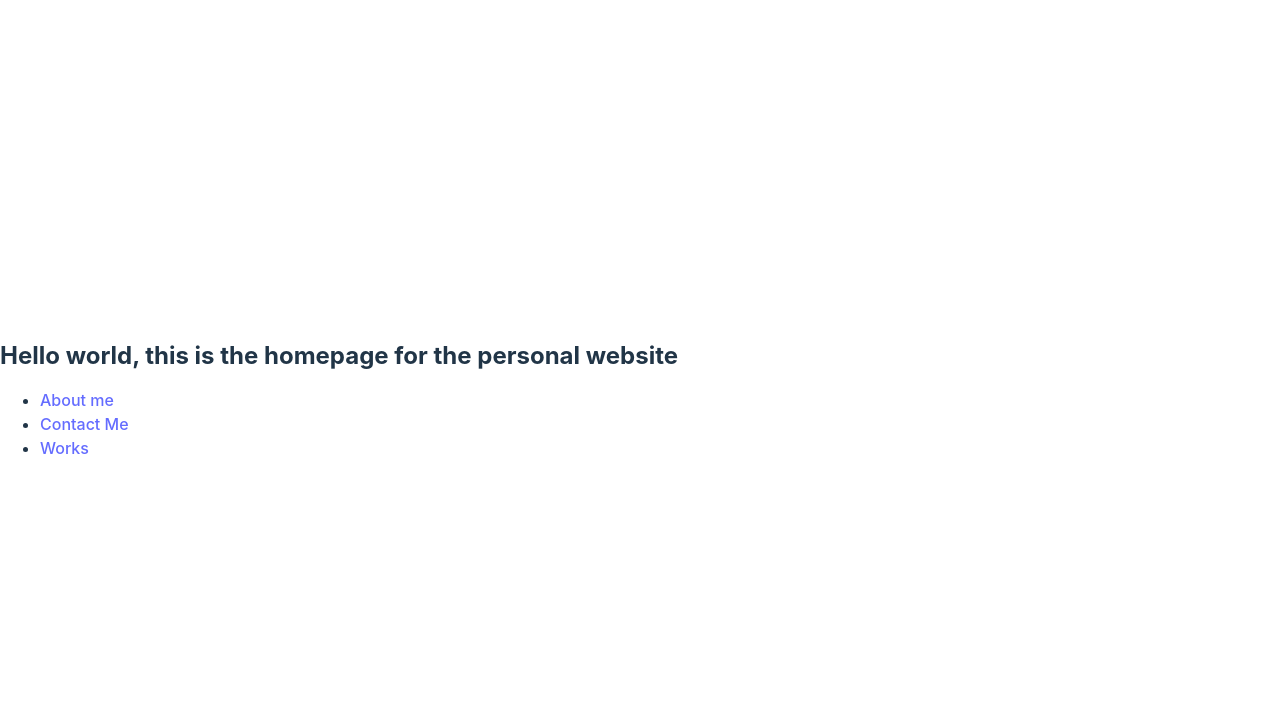
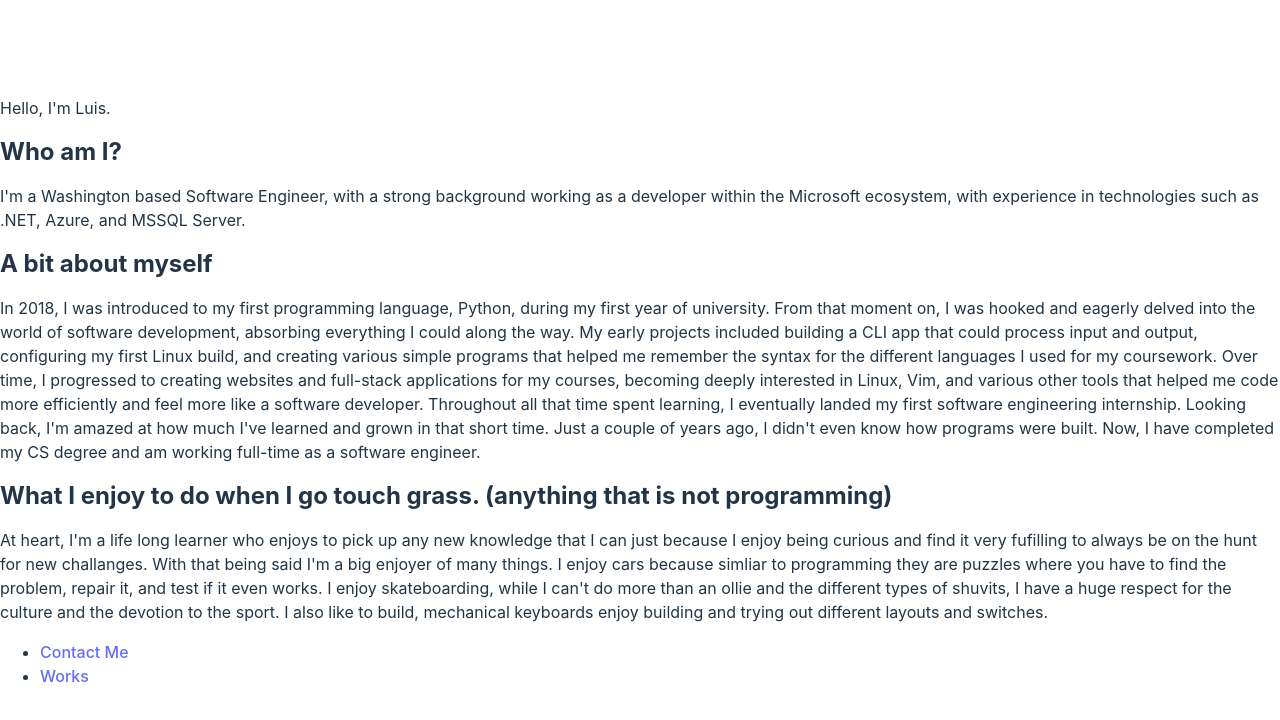
Before and after one commit to TechGlue/PersonalSite, a React (Vite) app in the folder Website/: page / in a window 1280 px wide. Shown: the top 720 px of the page. Built offline with nearby package versions, Linux system fonts and the light colour scheme.

Commit message:
front page content added

```diff
--- a/Website/src/routes/root.jsx
+++ b/Website/src/routes/root.jsx
@@ -1,15 +1,57 @@
-import {Outlet, Link} from "react-router-dom";
+import { Outlet, Link } from "react-router-dom";
 
 export default function Root() {
   return (
-      <>
-      <h2>Hello world, this is the homepage for the personal website</h2>
+    <>
+      <span>Hello, I'm Luis.</span>
+
+      <h2>Who am I?</h2>
+      <p>
+        I'm a Washington based Software Engineer, with a strong background
+        working as a developer within the Microsoft ecosystem, with experience
+        in technologies such as .NET, Azure, and MSSQL Server.
+      </p>
+
+      <h2>A bit about myself</h2>
+
+      <p>
+        In 2018, I was introduced to my first programming language, Python,
+        during my first year of university. From that moment on, I was hooked
+        and eagerly delved into the world of software development, absorbing
+        everything I could along the way. My early projects included building a
+        CLI app that could process input and output, configuring my first Linux
+        build, and creating various simple programs that helped me remember the
+        syntax for the different languages I used for my coursework. Over time,
+        I progressed to creating websites and full-stack applications for my
+        courses, becoming deeply interested in Linux, Vim, and various other
+        tools that helped me code more efficiently and feel more like a software
+        developer. Throughout all that time spent learning, I eventually landed
+        my first software engineering internship. Looking back, I'm amazed at
+        how much I've learned and grown in that short time. Just a couple of
+        years ago, I didn't even know how programs were built. Now, I have
+        completed my CS degree and am working full-time as a software engineer.
+      </p>
+
+      <h2>
+        What I enjoy to do when I go touch grass. (anything that is not
+        programming)
+      </h2>
+      <p>
+        At heart, I'm a life long learner who enjoys to pick up any new
+        knowledge that I can just because I enjoy being curious and find it very
+        fufilling to always be on the hunt for new challanges. With that being
+        said I'm a big enjoyer of many things. I enjoy cars because simliar to
+        programming they are puzzles where you have to find the problem, repair
+        it, and test if it even works. I enjoy skateboarding, while I can't do
+        more than an ollie and the different types of shuvits, I have a huge
+        respect for the culture and the devotion to the sport. I also like to
+        build, mechanical keyboards enjoy building and trying out different
+        layouts and switches.
+      </p>
+
       <nav>
-              <nav>
+        <nav>
           <ul>
-            <li>
-              <Link to={`about/`}>About me</Link>
-            </li>
             <li>
               <Link to={`contact/`}>Contact Me</Link>
             </li>
@@ -18,7 +60,7 @@ export default function Root() {
             </li>
           </ul>
         </nav>
-        </nav>
+      </nav>
     </>
   );
 }
```
